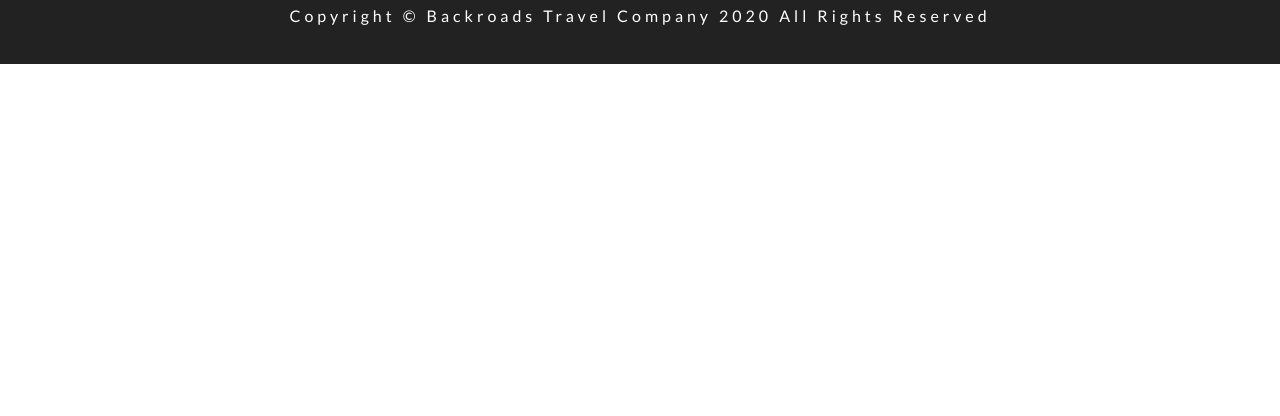
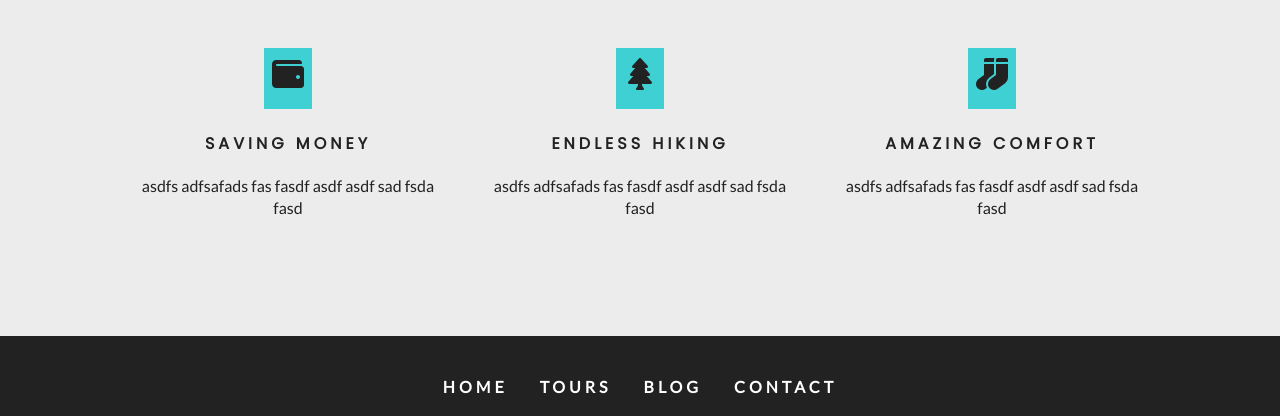
Before and after one commit to rae89/gatsby-backroads, a Gatsby site: page / in a window 1280 px wide. Shown: the part 2093-2509 px from the top of the page. Before the commit the page ends 2157 px from the top, so only its background shows below. Built offline with nearby package versions, Linux system fonts and the light colour scheme; Gatsby itself is replaced by a stand-in of ours.

Commit message:
add services section

```diff
--- /dev/null
+++ b/src/components/Home/Services.js
@@ -0,0 +1,24 @@
+import React from "react"
+import Title from "../Title"
+import styles from "../../css/services.module.css"
+import services from "../../constants/services"
+
+const Services = () => {
+  return (
+    <section className={styles.services}>
+      <Title title="our" subtitle="services" />
+      <div className={styles.center}>
+        {services.map((item, index) => {
+          return (
+            <article key={index} className={styles.service}>
+              <span>{item.icon}</span>
+              <h4>{item.title}</h4>
+              <p>{item.text}</p>
+            </article>
+          )
+        })}
+      </div>
+    </section>
+  )
+}
+export default Services
--- /dev/null
+++ b/src/constants/services.js
@@ -0,0 +1,20 @@
+import React from "react"
+import { FaWallet, FaTree, FaSocks } from "react-icons/fa"
+
+export default [
+  {
+    icon: <FaWallet />,
+    title: "saving money",
+    text: "asdfs adfsafads fas  fasdf asdf asdf sad fsda fasd",
+  },
+  {
+    icon: <FaTree />,
+    title: "endless hiking",
+    text: "asdfs adfsafads fas  fasdf asdf asdf sad fsda fasd",
+  },
+  {
+    icon: <FaSocks />,
+    title: "amazing comfort",
+    text: "asdfs adfsafads fas  fasdf asdf asdf sad fsda fasd",
+  },
+]
--- a/src/pages/index.js
+++ b/src/pages/index.js
@@ -4,6 +4,7 @@
 import SimpleHero from "../components/SimpleHero"
 import Banner from "../components/Banner"
 import About from "../components/Home/About"
+import Services from "../components/Home/Services"
 export default () => (
   <Layout>
     <SimpleHero>
@@ -17,5 +18,6 @@
       </Banner>
     </SimpleHero>
     <About />
+    <Services />
   </Layout>
 )
```
